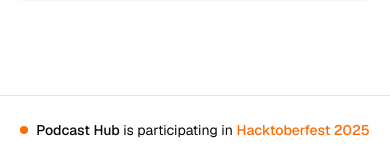
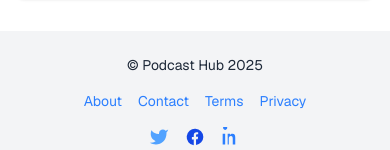
Before and after one commit to cryptohub53/podcast-hub, a Next.js app: page / in a window 390 px wide. Shown: the part 1847-1997 px from the top of the page. Built offline with nearby package versions, Linux system fonts and the light colour scheme.

Commit message:
Added responsive footer to Podcast Hub

```diff
--- a/src/app/layout.tsx
+++ b/src/app/layout.tsx
@@ -1,6 +1,7 @@
 import type { Metadata } from "next";
 import { Geist, Geist_Mono } from "next/font/google";
 import "./globals.css";
+import Footer from "../components/Footer"; // <-- import your Footer component
 
 const geistSans = Geist({
   variable: "--font-geist-sans",
@@ -16,13 +17,20 @@
 
 export const metadata: Metadata = {
   title: "Podcast Hub - Discover Amazing Podcasts",
-  description: "Discover, explore, and enjoy your favorite podcasts in a modern, beautiful interface. Find the best podcasts across technology, cybersecurity, and more.",
-  keywords: ["podcasts", "technology", "cybersecurity", "web development", "software engineering"],
+  description:
+    "Discover, explore, and enjoy your favorite podcasts in a modern, beautiful interface. Find the best podcasts across technology, cybersecurity, and more.",
+  keywords: [
+    "podcasts",
+    "technology",
+    "cybersecurity",
+    "web development",
+    "software engineering",
+  ],
   authors: [{ name: "Podcast Hub Team" }],
   viewport: "width=device-width, initial-scale=1",
   themeColor: [
     { media: "(prefers-color-scheme: light)", color: "#a855f7" },
-    { media: "(prefers-color-scheme: dark)", color: "#a855f7" }
+    { media: "(prefers-color-scheme: dark)", color: "#a855f7" },
   ],
 };
 
@@ -37,10 +45,11 @@
         <meta name="color-scheme" content="light dark" />
       </head>
       <body
-        className={`${geistSans.variable} ${geistMono.variable} antialiased`}
+        className={`${geistSans.variable} ${geistMono.variable} antialiased flex flex-col min-h-screen`}
         suppressHydrationWarning
       >
-        {children}
+        <main className="flex-grow">{children}</main> {/* ensures footer stays at bottom */}
+        <Footer />
       </body>
     </html>
   );
--- a/src/app/page.tsx
+++ b/src/app/page.tsx
@@ -6,7 +6,6 @@
 import Header from "../components/Header";
 import SearchBar from "../components/SearchBar";
 import PodcastCard from "../components/PodcastCard";
-import Footer from "../components/Footer";
 
 export default function Home() {
   const [search, setSearch] = useState("");
@@ -58,7 +57,6 @@
     },
   ];
 
-  // Categories + Favorites tab
   const categories = ["All", ...new Set(podcasts.map((p) => p.category)), "❤️ Favorites"];
 
   // Filter podcasts
@@ -80,19 +78,13 @@
 
   // Sort podcasts
   filteredPodcasts = [...filteredPodcasts].sort((a, b) => {
-    if (sortOption === "alphabetical") {
-      return a.title.localeCompare(b.title);
-    }
-    if (sortOption === "category") {
-      return a.category.localeCompare(b.category);
-    }
-    if (sortOption === "recent") {
+    if (sortOption === "alphabetical") return a.title.localeCompare(b.title);
+    if (sortOption === "category") return a.category.localeCompare(b.category);
+    if (sortOption === "recent")
       return new Date(b.timestamp).getTime() - new Date(a.timestamp).getTime();
-    }
     return 0;
   });
 
-  // Toggle favorite
   const toggleFavorite = (title: string) => {
     setFavorites((prev) =>
       prev.includes(title) ? prev.filter((f) => f !== title) : [...prev, title]
@@ -124,7 +116,9 @@
             <p className="text-sm text-muted-foreground">
               {filteredPodcasts.length === 0
                 ? "No podcasts found"
-                : `Showing ${filteredPodcasts.length} podcast${filteredPodcasts.length === 1 ? "" : "s"}`}
+                : `Showing ${filteredPodcasts.length} podcast${
+                    filteredPodcasts.length === 1 ? "" : "s"
+                  }`}
               {selectedCategory !== "All" && (
                 <span className="ml-1">in "{selectedCategory}"</span>
               )}
@@ -170,9 +164,6 @@
         {/* Dark Mode Toggle */}
         <DarkModeToggle />
       </main>
-
-      {/* Footer */}
-      <Footer />
     </div>
   );
 }
--- a/src/components/Footer.tsx
+++ b/src/components/Footer.tsx
@@ -1,43 +1,81 @@
-"use client";
+import React from "react";
 
-import { Github, ExternalLink } from "lucide-react";
-import { Button } from "./ui/button";
+const Footer = () => {
+  return (
+    <footer className="w-full bg-gray-100 dark:bg-gray-900 text-gray-800 dark:text-gray-200 mt-auto py-6 px-4 sm:px-6 lg:px-8">
+      <div className="max-w-7xl mx-auto flex flex-col sm:flex-row sm:justify-between sm:items-center space-y-4 sm:space-y-0">
+        {/* Left: Site Info */}
+        <p className="text-sm text-center sm:text-left">
+          © Podcast Hub {new Date().getFullYear()}
+        </p>
 
-export default function Footer() {
-  return (
-    <footer className="border-t border-border/50 bg-background/80 backdrop-blur-sm mt-16">
-      <div className="container mx-auto px-4 py-6 md:px-6 lg:px-8">
-        <div className="flex flex-col sm:flex-row items-center justify-between gap-4">
-          {/* Left side - Hacktoberfest participation */}
-          <div className="flex items-center gap-3">
-            <div className="flex items-center gap-2 text-sm text-muted-foreground">
-              <div className="w-2 h-2 bg-orange-500 rounded-full animate-pulse"></div>
-              <span>
-                <span className="font-medium text-foreground">Podcast Hub</span> is participating in{" "}
-                <span className="font-medium text-orange-500">Hacktoberfest 2025</span>
-              </span>
-            </div>
-          </div>
+        {/* Middle: Quick Links */}
+        <nav className="flex flex-wrap justify-center sm:justify-start gap-4">
+          <a href="/about" className="text-blue-500 hover:underline text-sm">
+            About
+          </a>
+          <a href="/contact" className="text-blue-500 hover:underline text-sm">
+            Contact
+          </a>
+          <a href="/terms" className="text-blue-500 hover:underline text-sm">
+            Terms
+          </a>
+          <a href="/privacy" className="text-blue-500 hover:underline text-sm">
+            Privacy
+          </a>
+        </nav>
 
-          {/* Right side - Contribute button */}
-          <Button
-            asChild
-            variant="outline"
-            className="group bg-background/50 border-orange-500/30 hover:bg-orange-500/10 hover:border-orange-500/50 transition-all duration-200"
+        {/* Right: Social Icons */}
+        <div className="flex justify-center sm:justify-end gap-4">
+          <a
+            href="https://twitter.com"
+            target="_blank"
+            rel="noopener noreferrer"
+            className="text-blue-400 hover:text-blue-600"
+            aria-label="Twitter"
           >
-            <a
-              href="https://github.com/cryptohub53/podcast-hub/blob/main/CONTRIBUTING.md"
-              target="_blank"
-              rel="noopener noreferrer"
-              className="flex items-center gap-2"
+            <svg
+              className="w-5 h-5"
+              fill="currentColor"
+              viewBox="0 0 24 24"
             >
-              <Github className="h-4 w-4" />
-              Contribute
-              <ExternalLink className="h-3 w-3 transition-transform group-hover:translate-x-0.5" />
-            </a>
-          </Button>
+              <path d="M23 3a10.9 10.9 0 01-3.14 1.53 4.48 4.48 0 00-7.86 3v1A10.66 10.66 0 013 4s-4 9 5 13a11.64 11.64 0 01-7 2c9 5 20 0 20-11.5a4.5 4.5 0 00-.08-.83A7.72 7.72 0 0023 3z"></path>
+            </svg>
+          </a>
+          <a
+            href="https://facebook.com"
+            target="_blank"
+            rel="noopener noreferrer"
+            className="text-blue-700 hover:text-blue-900"
+            aria-label="Facebook"
+          >
+            <svg
+              className="w-5 h-5"
+              fill="currentColor"
+              viewBox="0 0 24 24"
+            >
+              <path d="M22 12a10 10 0 10-11.5 9.95v-7.05h-2.25v-2.9h2.25v-2.2c0-2.2 1.32-3.42 3.34-3.42.97 0 1.98.17 1.98.17v2.18h-1.12c-1.1 0-1.44.68-1.44 1.37v1.6h2.44l-.39 2.9h-2.05v7.05A10 10 0 0022 12z"></path>
+            </svg>
+          </a>
+          <a
+            href="https://linkedin.com"
+            target="_blank"
+            rel="noopener noreferrer"
+            className="text-blue-500 hover:text-blue-700"
+            aria-label="LinkedIn"
+          >
+            <svg
+              className="w-5 h-5"
+              fill="currentColor"
+              viewBox="0 0 24 24"
+            >
+              <path d="M4.98 3.5a2.5 2.5 0 11.02 0zm.02 4.5H2V21h3V8zM8 8h2.8v1.6h.04c.39-.73 1.34-1.5 2.76-1.5 2.95 0 3.5 1.94 3.5 4.46V21h-3v-6.56c0-1.57-.03-3.6-2.2-3.6-2.2 0-2.54 1.72-2.54 3.48V21H8V8z"></path>
+            </svg>
+          </a>
         </div>
       </div>
     </footer>
   );
-}
+};
+
+export default Footer;
```
